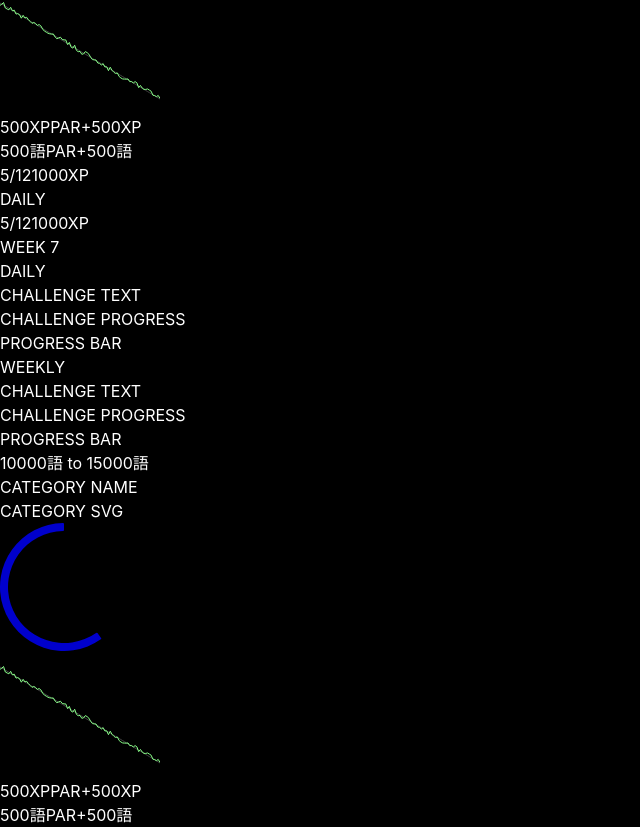
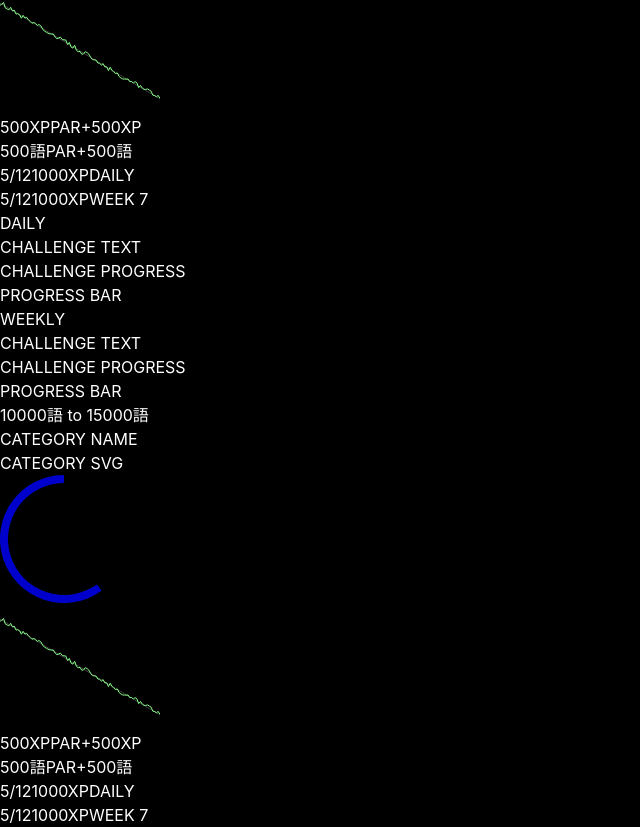
Before and after one commit to everalert/habits-battlepass, a Next.js app: page / in a window 1280 px wide. Shown: the part 873-1700 px from the top of the page, without its empty margins (0-640 px from the left). Built offline with nearby package versions, Linux system fonts and the light colour scheme.

Commit message:
create StatTaskProgress module

```diff
--- a/src/modules/goalpanel.module.js
+++ b/src/modules/goalpanel.module.js
@@ -1,8 +1,8 @@
 import LineChart from '../elements/LineChart.element'
 import RadialBar from '../elements/RadialBar.element'
 import ItemValue from '../elements/item/ItemValue.element'
-import ItemFrac from '../elements/item/ItemFrac.element'
 import StatPar from './stat/StatPar.module'
+import StatTaskProgress from './stat/StatTaskProgress.module'
 
 export default function GoalPanel() {
 	 return (
@@ -17,16 +17,8 @@ export default function GoalPanel() {
 			<div className="stats">
 				<StatPar abs={500} rel={500} unit='XP' />
 				<StatPar abs={500} rel={500} unit='語' />
-				<div className="statItem">
-					<ItemFrac over={5} under={12} />
-					<ItemValue value={1000} unit='XP'/>
-					<div className="statItemLabel"><span className="statItemText">DAILY</span></div>
-				</div>
-				<div className="statItem">
-					<ItemFrac over={5} under={12} />
-					<ItemValue value={1000} unit='XP'/>
-					<div className="statItemLabel"><span className="statItemText">WEEK 7</span></div>
-				</div>
+				<StatTaskProgress over={5} under={12} value={1000} unit='XP' label='DAILY' />
+				<StatTaskProgress over={5} under={12} value={1000} unit='XP' label='WEEK 7' />
 			</div>
 			<div className="challenges">
 				<div className="challengesDaily">
--- /dev/null
+++ b/src/modules/stat/StatTaskProgress.module.js
@@ -0,0 +1,12 @@
+import ItemValue from '../../elements/item/ItemValue.element'
+import ItemFrac from '../../elements/item/ItemFrac.element';
+
+export default function StatTaskProgress(props) {
+	 return (
+		<div className="statItem">
+			<ItemFrac over={props.over} under={props.under} />
+			<ItemValue value={props.value} unit={props.unit}/>
+			<span className="statItemLabel">{props.label}</span>
+		</div>
+	);
+}
```
